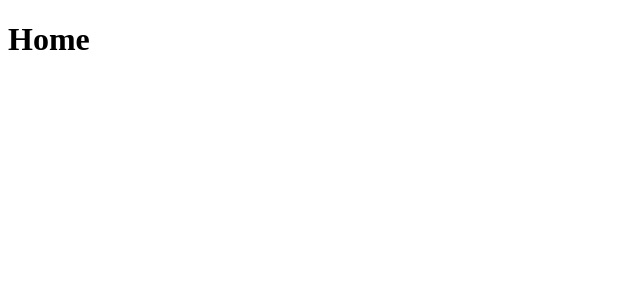
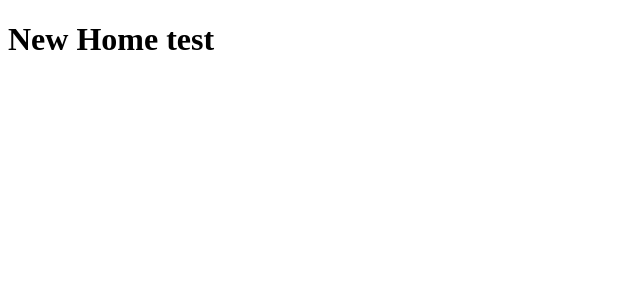
Before and after one commit to ItanuRomero/firstNextjsContact, a Next.js app: page / in a window 1280 px wide. Shown: the top 300 px of the page, without its empty margins (0-640 px from the left). Built offline with nearby package versions, Linux system fonts and the light colour scheme.

Commit message:
Test new home on other branch

```diff
--- a/pages/index.js
+++ b/pages/index.js
@@ -1,7 +1,7 @@
 
 
 function Home() {
-    return <h1>Home</h1>
+    return <h1>New Home test</h1>
 }
 
 export default Home;
```
